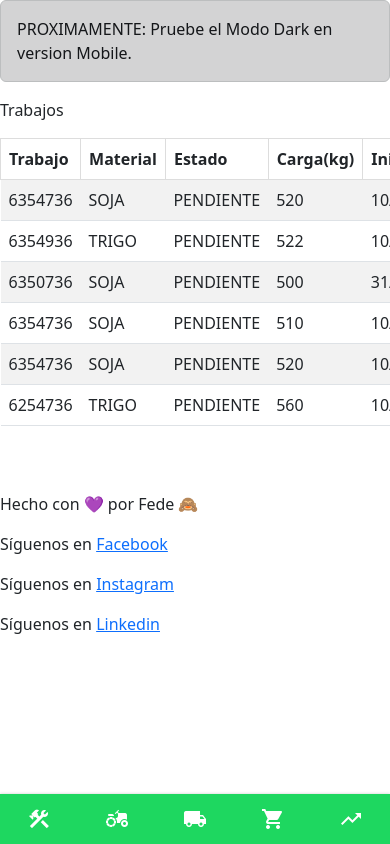
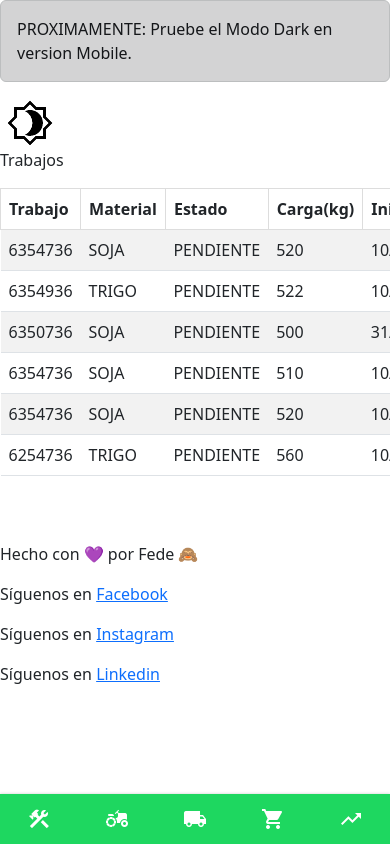
Before and after one commit to FedericoMontero/MaquinariaRuralCoder, a plain HTML site: page root/trabajos.html in a window 390 px wide. Shown: the top 844 px of the page. Drawn offline with nearby package versions, Linux system fonts and the light colour scheme.

Commit message:
Segunda entrega, modo dark

```diff
--- a/root/trabajos.html
+++ b/root/trabajos.html
@@ -37,6 +37,8 @@
             <span class="nav__text">Rendimiento</span>
         </a>
     </nav>
+
+    <button type="button" onclick="darkmode()" class="botondarkmode"><img src="images\icondark.png"></button>
     <p>Trabajos</p>
     <div class="table-info">
         <table class="table table-striped">
@@ -110,6 +112,13 @@
     <p>Síguenos en <a href=”#”>Instagram</a></p>
     <p>Síguenos en <a href=”#”>Linkedin</a></p>
 </footer>
+
+<script>
+    function darkmode(){
+        var element = document.body;
+        element.classList.toggle("dark-mode");
+    }
+</script>
 <script src="https://cdn.jsdelivr.net/npm/@popperjs/core@2.11.5/dist/umd/popper.min.js" integrity="sha384-Xe+8cL9oJa6tN/veChSP7q+mnSPaj5Bcu9mPX5F5xIGE0DVittaqT5lorf0EI7Vk" crossorigin="anonymous"></script>
 <script src="https://cdn.jsdelivr.net/npm/bootstrap@5.2.0-beta1/dist/js/bootstrap.min.js" integrity="sha384-kjU+l4N0Yf4ZOJErLsIcvOU2qSb74wXpOhqTvwVx3OElZRweTnQ6d31fXEoRD1Jy" crossorigin="anonymous"></script>
 <script src="https://cdn.jsdelivr.net/npm/bootstrap@5.2.0-beta1/dist/js/bootstrap.bundle.min.js" integrity="sha384-pprn3073KE6tl6bjs2QrFaJGz5/SUsLqktiwsUTF55Jfv3qYSDhgCecCxMW52nD2" crossorigin="anonymous"></script>
```
Also changed, not shown: index.html (+8 -0 lines), root/equipamiento.html (+10 -0 lines), root/rendimiento.html (+8 -0 lines).
